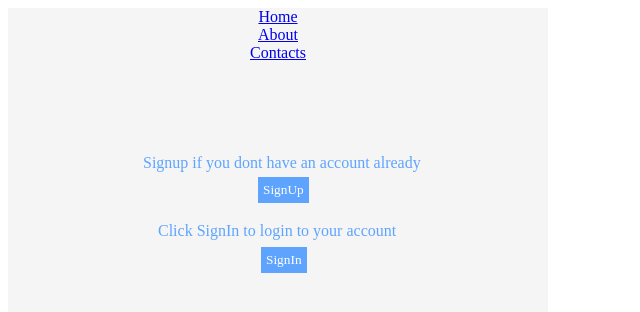
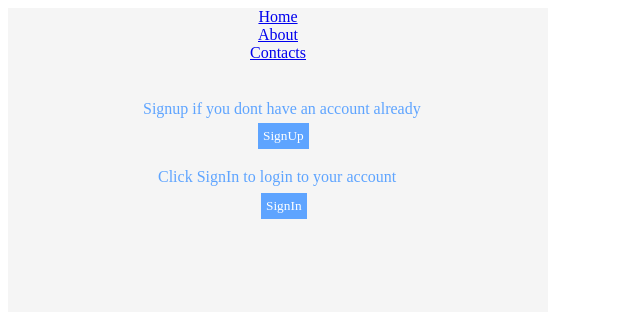
Before and after one commit to arif034/login-full-implementation, a React (Create React App) app: page / in a window 1280 px wide. Shown: the top 312 px of the page, without its empty margins (0-640 px from the left). Built offline with nearby package versions, Linux system fonts and the light colour scheme.

Commit message:
navbar positioning navbar positioning

```diff
--- a/src/components/About.js
+++ b/src/components/About.js
@@ -4,7 +4,7 @@ class About extends Component {
   render() {
     return (
       <div>
-        <Navbar />
+        <Navbar className="navbar" />
       </div>
     );
   }
--- a/src/components/Contacts.js
+++ b/src/components/Contacts.js
@@ -4,7 +4,7 @@ class Contacts extends Component {
   render() {
     return (
       <div>
-        <Navbar />
+        <Navbar className="navbar" />
       </div>
     );
   }
--- a/src/components/Home.js
+++ b/src/components/Home.js
@@ -4,7 +4,7 @@ class Home extends Component {
   render() {
     return (
       <div>
-        <Navbar />
+        <Navbar className="navbar" />
       </div>
     );
   }
--- a/src/components/HomePage.js
+++ b/src/components/HomePage.js
@@ -20,7 +20,7 @@ function HomePage() {
   };
   return (
     <div className="App">
-      <Navbar />
+      <Navbar className="navbar" />
       <div className={signup_text}>
         Signup if you dont have an account already
       </div>
--- a/src/components/Navbar.js
+++ b/src/components/Navbar.js
@@ -3,7 +3,7 @@ import { Link } from "react-router-dom";
 class Navbar extends Component {
   render() {
     return (
-      <div>
+      <div className="navbar-div">
         <Link to="/home">Home</Link>
         <br />
         <Link to="/about">About</Link>
--- a/src/components/SignIn.js
+++ b/src/components/SignIn.js
@@ -4,7 +4,7 @@ class SignIn extends Component {
   render() {
     return (
       <div>
-        <Navbar />
+        <Navbar className="navbar" />
         <form className="sign-in-form">
           <input className="username" type="text" placeholder="username" />
           <input className="password" type="text" placeholder="password" />
--- a/src/components/SignUp.js
+++ b/src/components/SignUp.js
@@ -4,7 +4,7 @@ class SignUp extends Component {
   render() {
     return (
       <div>
-        <Navbar />
+        <Navbar className="navbar" />
       </div>
     );
   }
--- a/src/styles.css
+++ b/src/styles.css
@@ -101,3 +101,10 @@
   transform: translate(150px, 160px);
   display: none;
 }
+
+.navbar-div {
+  text-align: center;
+  position: absolute;
+  height: 400px;
+  width: 540px;
+}
```
